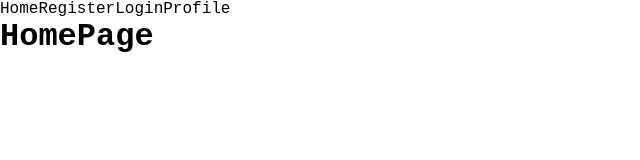
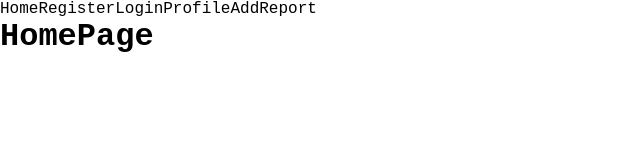
Before and after one commit to ThanWeb/Bantu-Si-Liar, a React app: page / in a window 1280 px wide. Shown: the top 160 px of the page, without its empty margins (0-640 px from the left). Built offline with nearby package versions, Linux system fonts and the light colour scheme.

Commit message:
Update Navigation.js
menambah route untuk halaman add report

```diff
--- a/src/script/component/Navigation.js
+++ b/src/script/component/Navigation.js
@@ -8,6 +8,7 @@ function Navigation () {
             <Link to='/register'>Register</Link>
             <Link to='/login'>Login</Link>
             <Link to='/profile'>Profile</Link>
+            <Link to='/add-report'>AddReport</Link>
         </nav>
     )
 }
```
